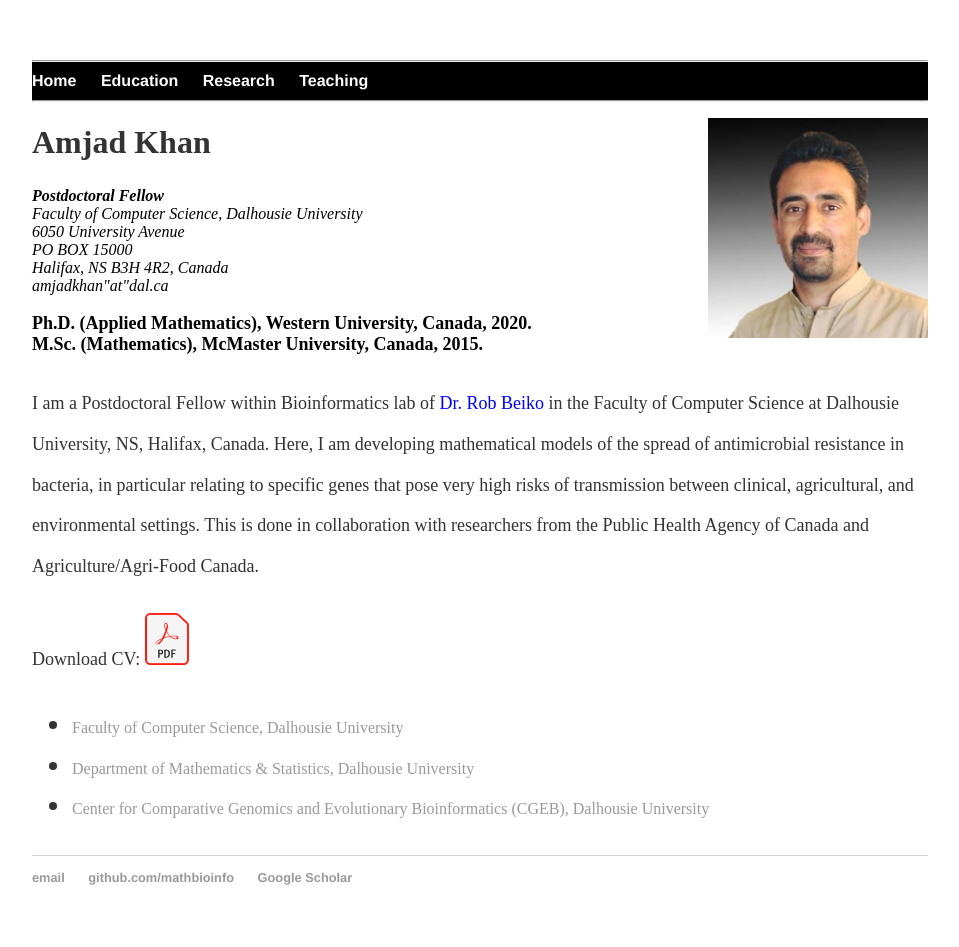
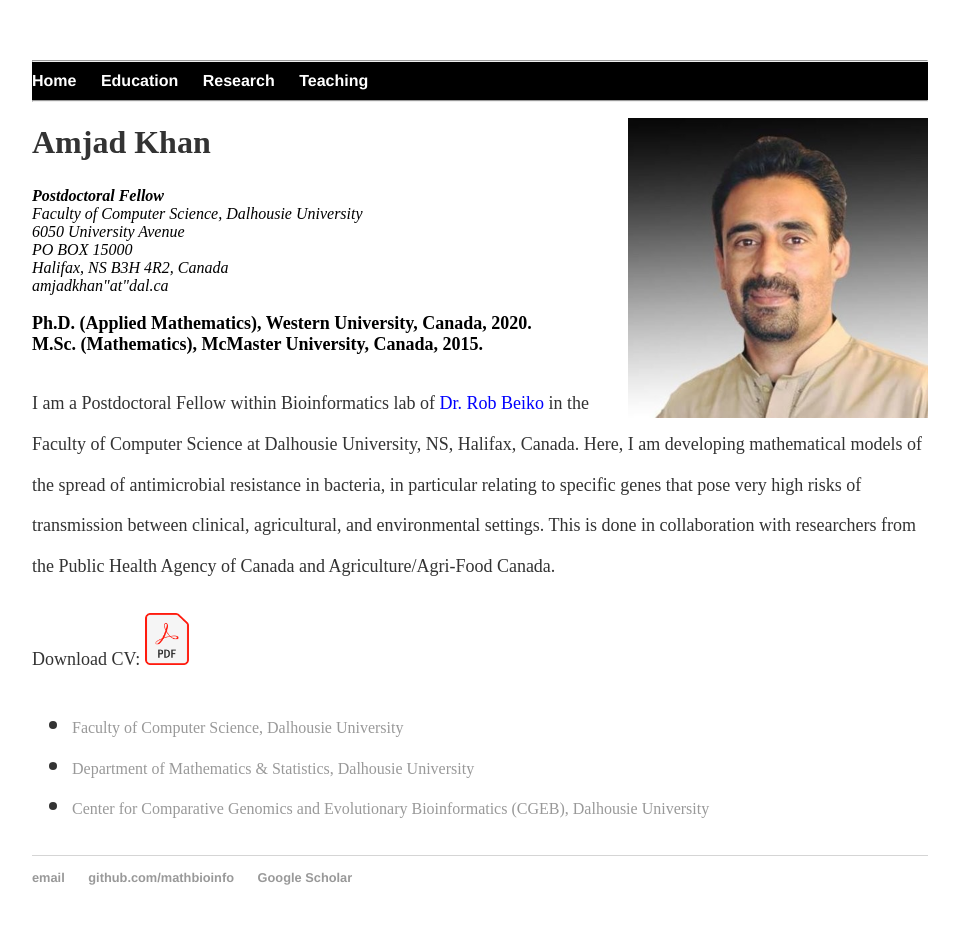
Before and after one commit to MathBioInfo/amjadkhan, a Jekyll site: the page index.html, which Jekyll copies as it is, in a window 1280 px wide. Shown: the whole page, without its empty margins (160-1119 px from the left). Built offline with Jekyll 4.4.1, drawn with Linux system fonts in a browser that asks for light colours.

Commit message:
Update index.html

```diff
--- a/index.html
+++ b/index.html
@@ -22,7 +22,7 @@
 			<hr>
 		</ul>
 		</nav>
-		<img src="images/Amjad.jfif" style="float: right; width: 220px; margin-left: 15px;">
+		<img src="images/Amjad.jfif" style="float: right; width: 300px; margin-left: 15px;">
 		<div class="container">
     		<div class="blurb">
 			<div class="profile-body">
```
